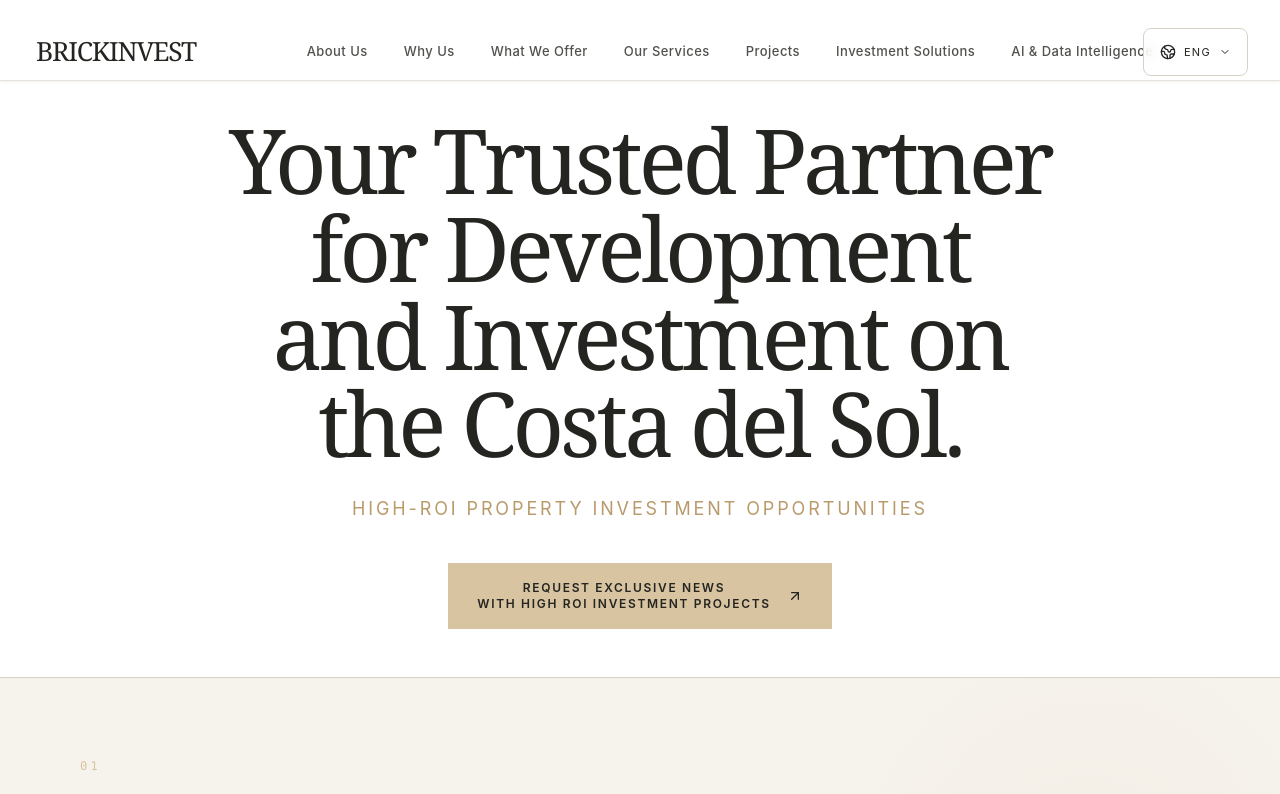
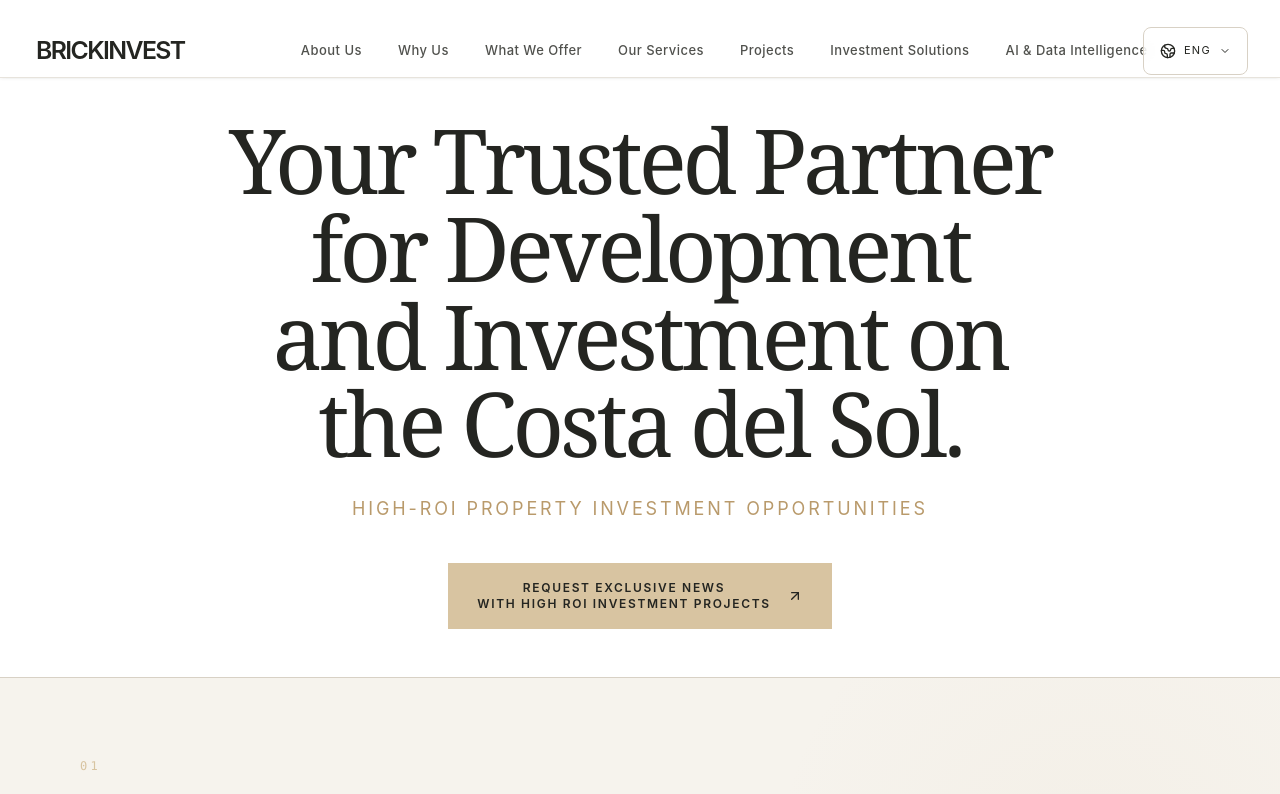
Before and after one commit to zdazix/brickinvest, a React (Vite) app in the folder app-1/: page / in a window 1280 px wide. Shown: the top 794 px of the page. Built offline with nearby package versions, Linux system fonts and the light colour scheme.

Commit message:
Redesign the BRICKINVEST text logo in the header using the typography style and proportions of the BETTERHOME wordmar...
Amazi-Operation-Id: task:cbb79e3d-99c2-4f45-a198-1f05b1c720e9
Amazi-Operation-Payload: f808d77ed445f0af00549c1158fadace638c791b5df6c634498b69381666564a

```diff
--- a/app-1/src/components/layout/SiteHeader.tsx
+++ b/app-1/src/components/layout/SiteHeader.tsx
@@ -58,7 +58,7 @@ export const SiteHeader = () => {
       <header className="relative mx-auto flex max-w-[1600px] items-center justify-between gap-5 px-1 py-2 text-foreground">
         <a
           aria-label="BRICKINVEST home"
-          className="hidden shrink-0 font-primary text-[1.65rem] font-medium tracking-[-0.045em] transition-colors hover:text-primary lg:block"
+          className="hidden shrink-0 font-secondary text-[1.55rem] font-semibold tracking-[-0.065em] transition-colors hover:text-primary lg:block"
           href="/"
         >
           BRICKINVEST
```
